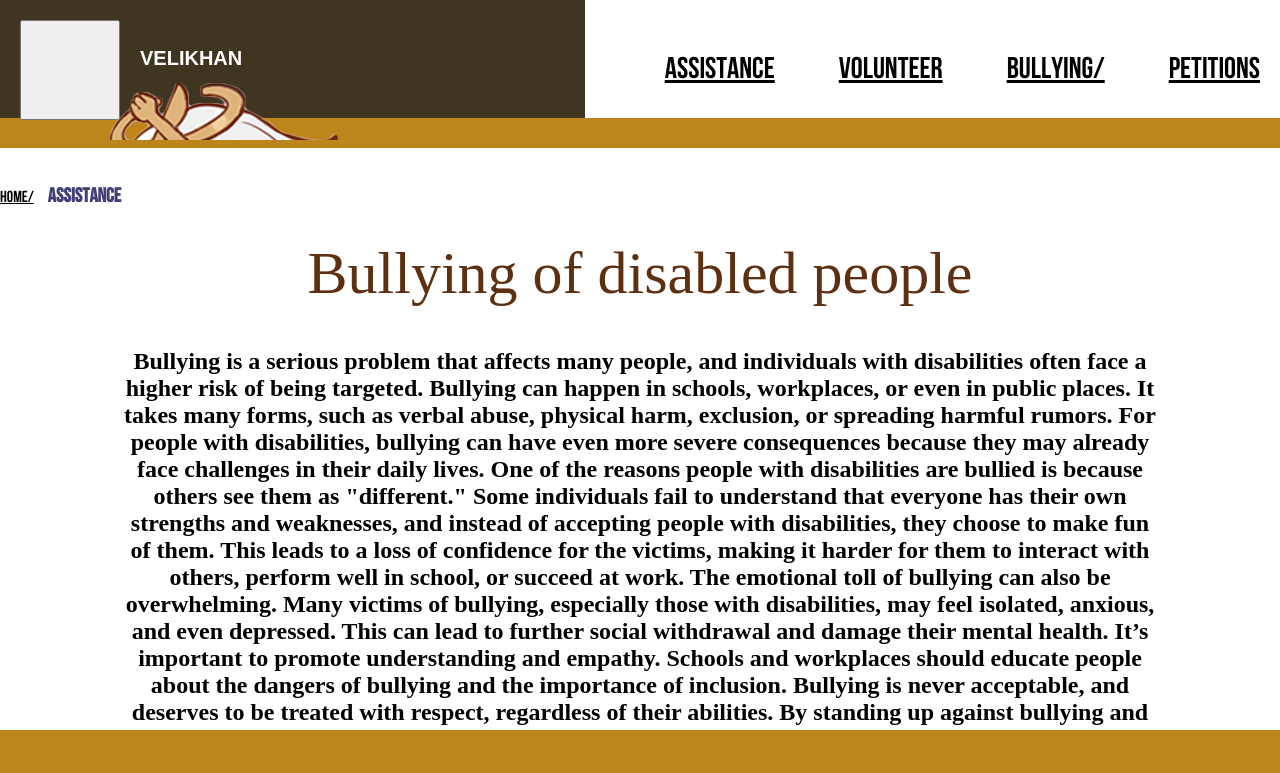
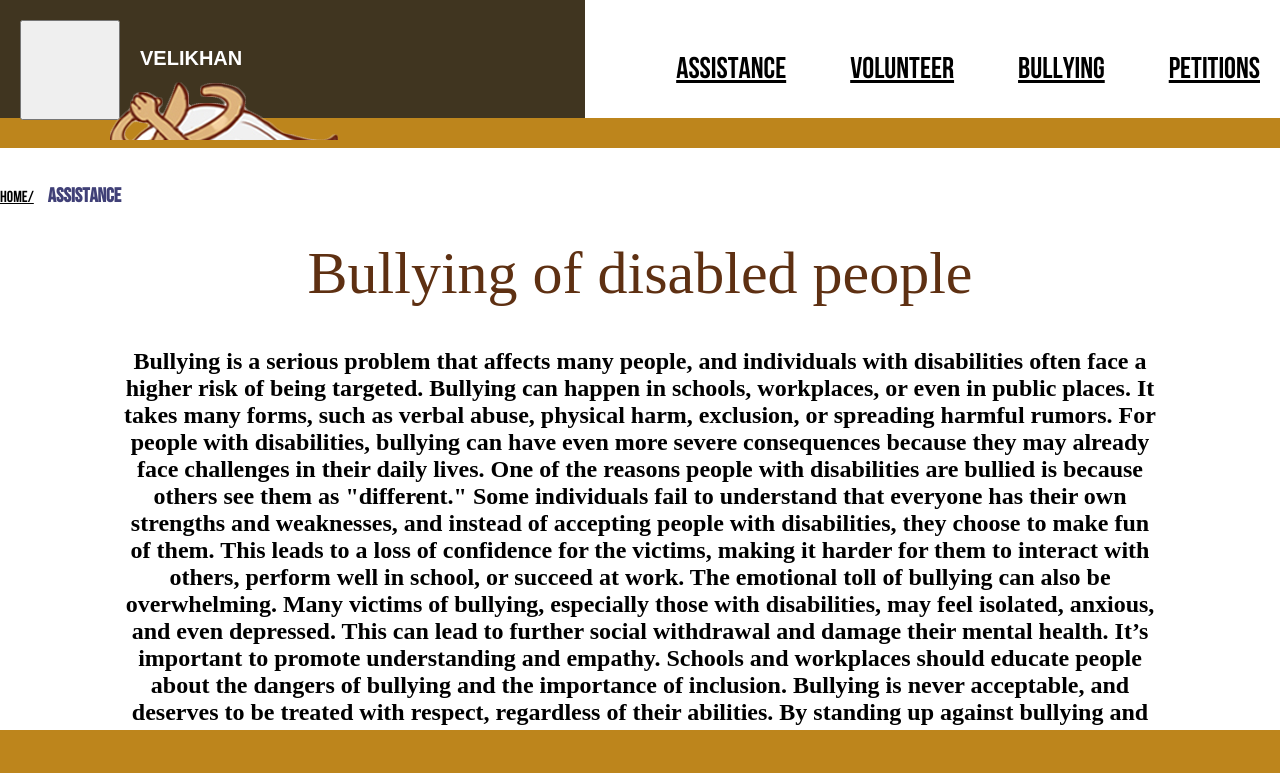
Before and after one commit to kkiravi/velikhan.bullying, a plain HTML site: page index.html in a window 1280 px wide. Shown: the top 773 px of the page. Drawn offline with Linux system fonts and the light colour scheme; a script that the page names is missing; a web font is replaced by a local one.

Commit message:
Update index.html

```diff
--- a/index.html
+++ b/index.html
@@ -21,7 +21,7 @@
                 <ul class="headermenu">
                     <li><a href="https://kkiravi.github.io/velikhan.assistance/"> assistance</a></li>
                     <li><a href="https://docs.google.com/forms/d/e/1FAIpQLSeKc0sMGooj0Muu21o81MIXOS_4udVAUJMHrEJnI9Drv1ULhg/viewform">volunteer</a></li>
-                    <li><a href="https://kkiravi.github.io/velikhan.bullying/">bullying/</a></li>
+                    <li><a href="https://kkiravi.github.io/velikhan.bullying/">bullying</a></li>
                     <li><a href="https://www.change.org/t/disability-rights-5">petitions</a></li>
             </ul>
 
```
